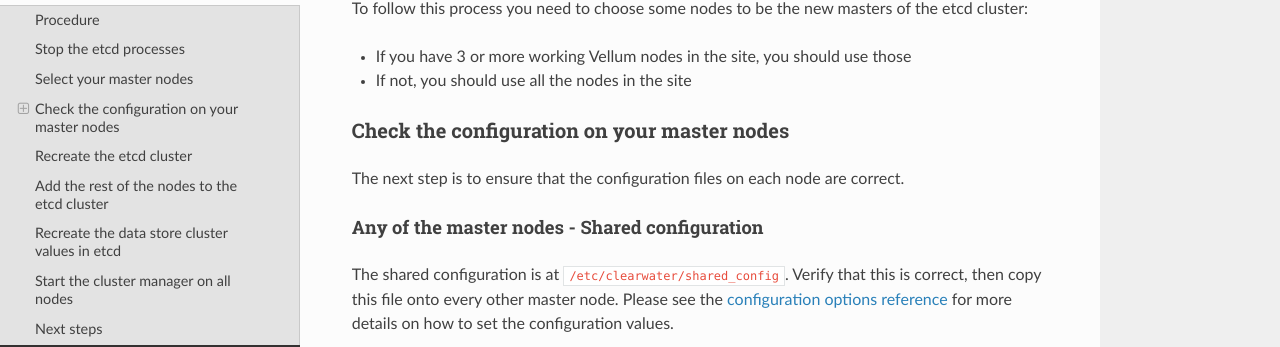
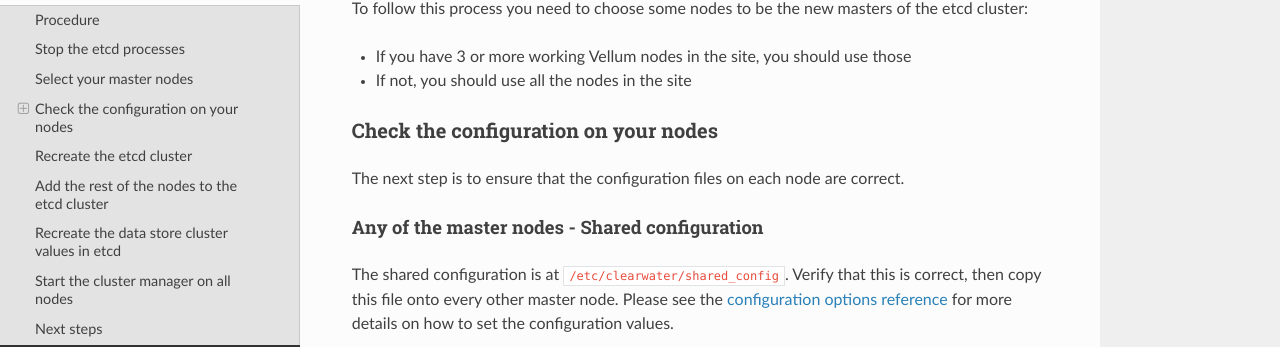
Before and after one commit to Metaswitch/clearwater-readthedocs, an MkDocs documentation site: the page built from docs/Handling_Multiple_Failed_Nodes.md, in a window 1280 px wide and 900 px high, scrolled down 867 px. Shown: the part 143-490 px from the top of the window. Built offline with MkDocs 1.6.1, drawn with Linux system fonts in a browser that asks for light colours; nearby versions of some CDN libraries; old or Windows-style settings are respelled for this version of MkDocs.

Commit message:
Handling Multiple Failed Nodes markups

```diff
--- a/docs/Handling_Multiple_Failed_Nodes.md
+++ b/docs/Handling_Multiple_Failed_Nodes.md
@@ -30,7 +30,7 @@ To follow this process you need to choose some nodes to be the new masters of th
 * If you have 3 or more working Vellum nodes in the site, you should use those
 * If not, you should use all the nodes in the site
 
-### Check the configuration on your master nodes
+### Check the configuration on your nodes
 
 The next step is to ensure that the configuration files on each node are correct.
 
```
